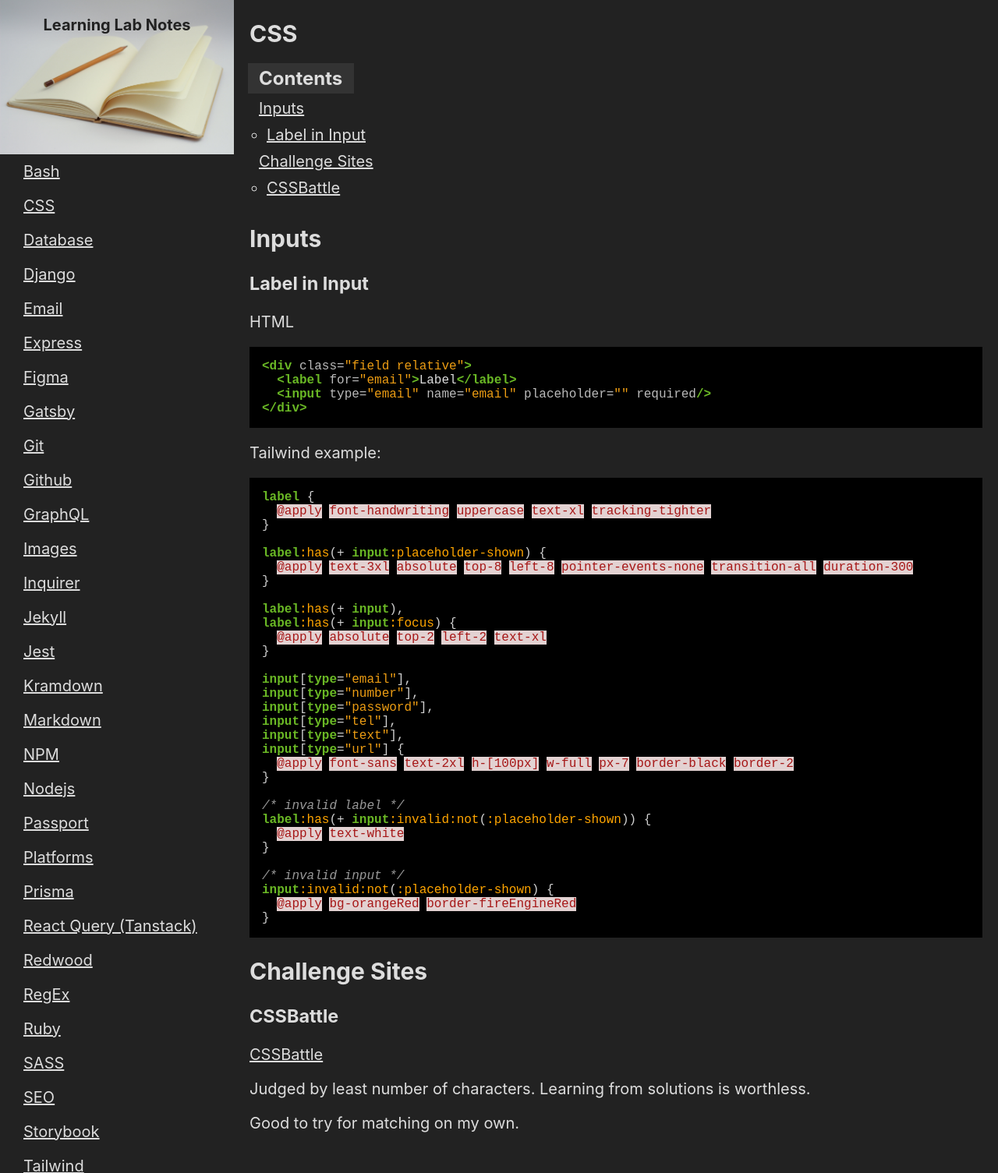
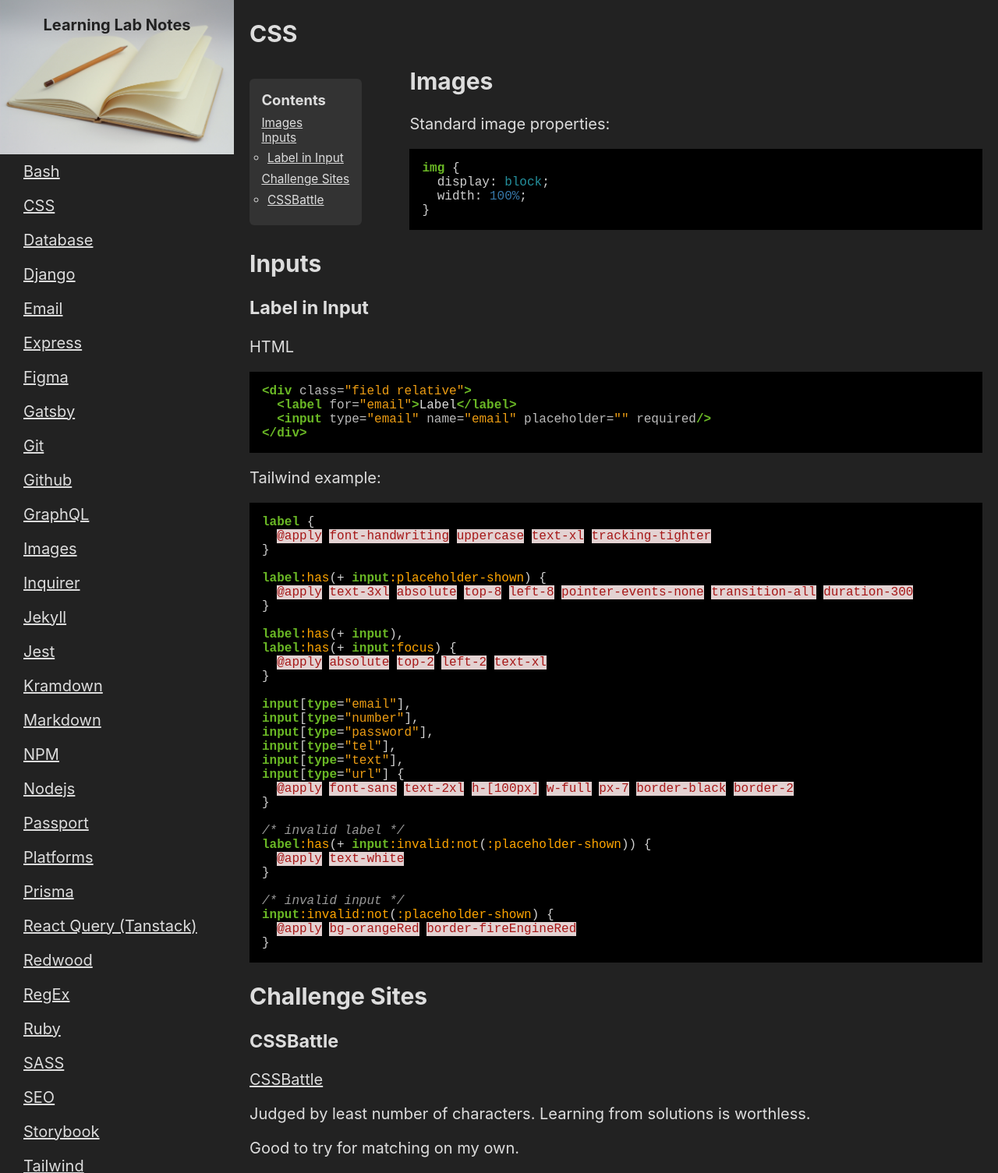
Before and after one commit to ElliotReed/learning-lab-notes, a Jekyll site: the page built from _notes/css.md, in a window 1280 px wide. Shown: the whole page at 78% size. Built offline with Jekyll 4.4.1, drawn with Linux system fonts in a browser that asks for light colours.

Commit message:
added content

````diff
--- a/_notes/css.md
+++ b/_notes/css.md
@@ -7,6 +7,17 @@ categories: css
 
 - TOC
 {:toc}
+
+## Images
+
+Standard image properties:
+
+```css
+img {
+  display: block;
+  width: 100%;
+}
+```
 
 ## Inputs
 
--- a/_sass/layouts/_note.scss
+++ b/_sass/layouts/_note.scss
@@ -6,17 +6,17 @@
 }
 
 .note-content-container {
-  // display: grid;
-  // grid-template-columns: 33% 1fr;
+  #markdown-toc {
+    list-style: none;
+    padding: 1em;
+    background: #333;
+    margin-right: 4em;
+    font-size: .77em;
+    border-radius: 6px;
 
-  &>* {
-    grid-column: 2;
-  }
-
-  #markdown-toc {
-    grid-column: 1;
-    list-style: none;
-    padding-inline: .6em;
+    @media screen and (min-width: 500px) {
+      float: left;
+    }
 
     &::before {
       content: "Contents";
@@ -25,7 +25,6 @@
       margin-left: -.6em;
       font-size: 1.2em;
       font-weight: bold;
-      background: #333;
     }
 
     &>li:first-child {
@@ -42,7 +41,7 @@
 
 
 .note {
-  max-width: 80ch;
+  max-width: 960px;
   margin-inline: auto;
 
   a {
````
